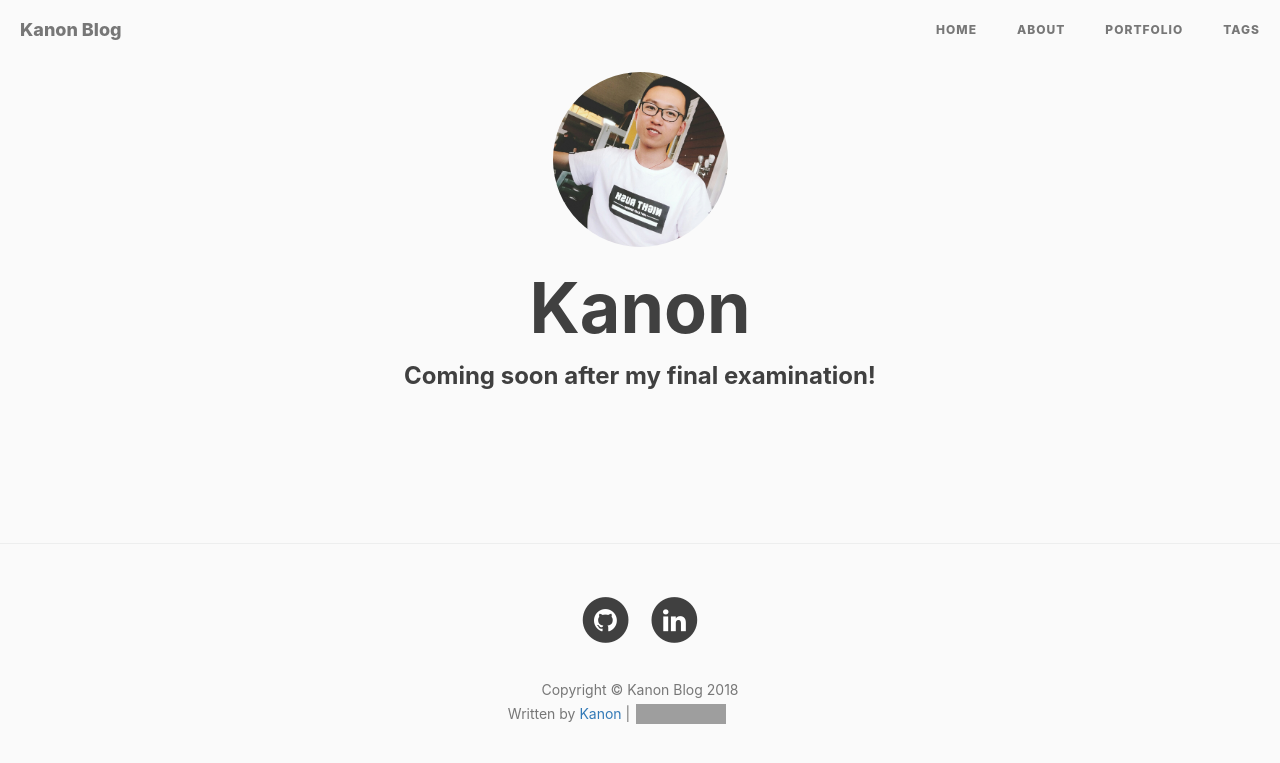
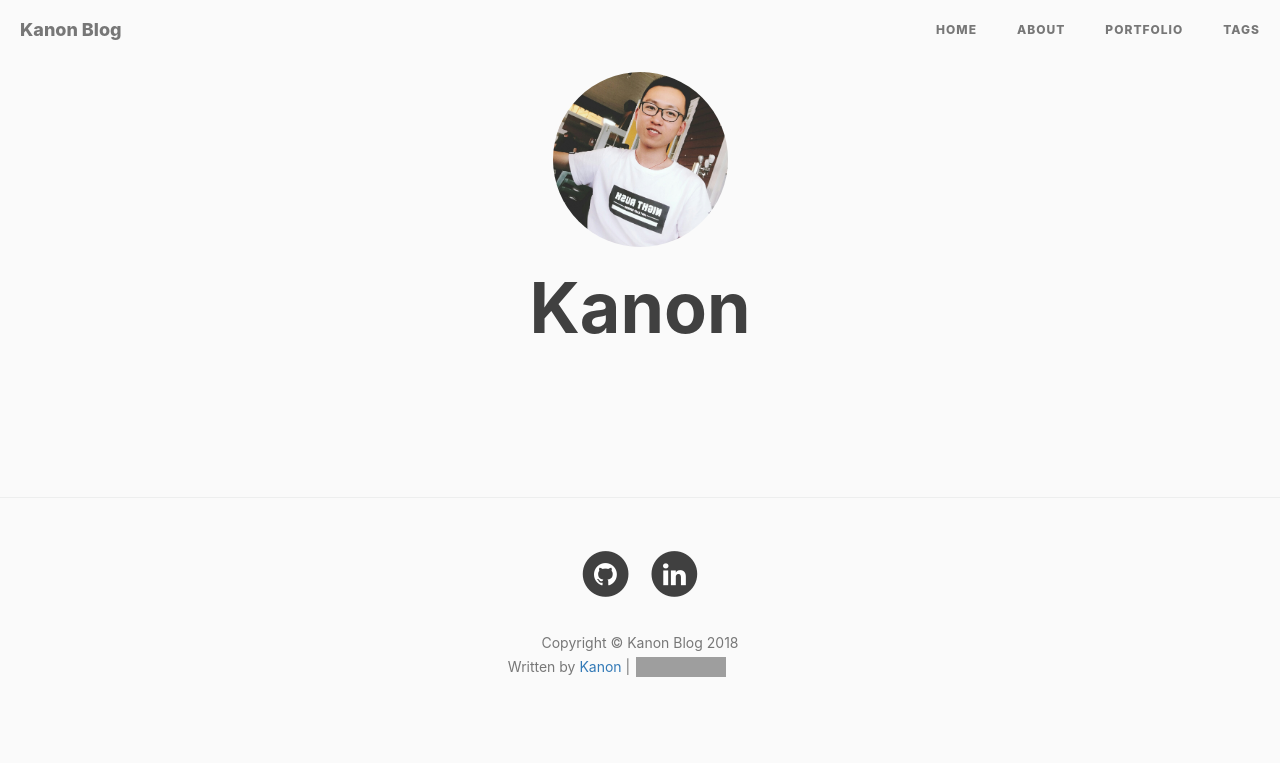
Before and after one commit to kanonjz/kanonjz.github.io, a Jekyll site: the page built from portfolio/index.html, in a window 1280 px wide. Shown: the top 763 px of the page. Built offline with Jekyll 4.4.1, drawn with Linux system fonts in a browser that asks for light colours; nearby versions of some CDN libraries; comment, search, counter and statistics services are not loaded; grey boxes are pictures that could not be loaded.

Commit message:
Update index.html

```diff
--- a/portfolio/index.html
+++ b/portfolio/index.html
@@ -23,7 +23,7 @@ header-img: "img/post-bg-miui6.jpg"
 			<header>
 				<img width="175" height="175" style="border-radius:50%;" src="/img/avatar-kanon.jpg">
 				<h1>Kanon</h1>
-				<h3>Coming soon after my final examination!</h3>
+<!-- 				<h3>Coming soon after my final examination!</h3> -->
 			</header>
 			<div class="main">
 
```
